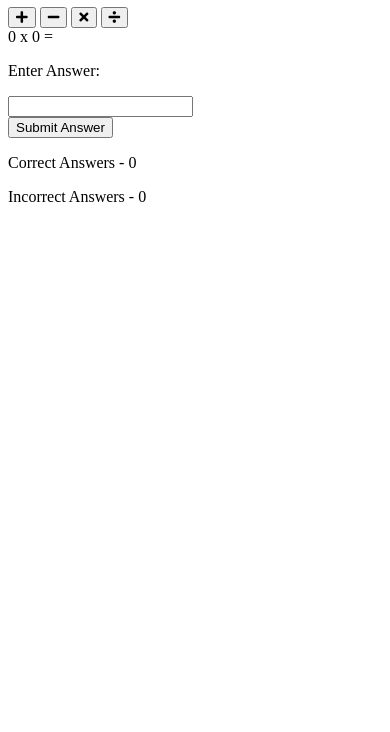
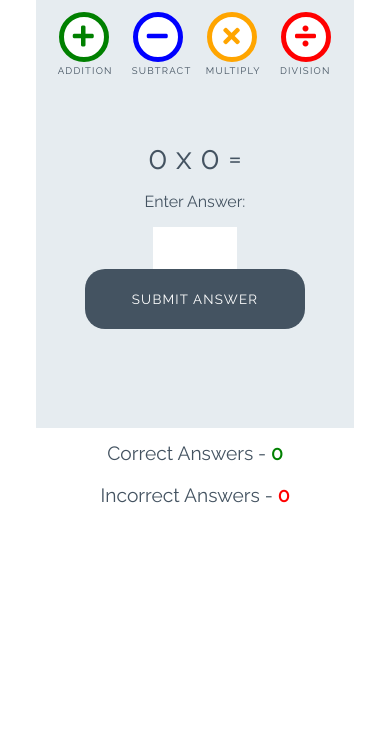
Before and after one commit to Clarkey164/love-maths, a plain HTML site: page index.html in a window 390 px wide. Shown: the part 112-844 px from the top of the page. Drawn offline with Linux system fonts and the light colour scheme.

Commit message:
initial css styles added for game

```diff
--- a/assets/css/style.css
+++ b/assets/css/style.css
@@ -0,0 +1,252 @@
+/* --------- Global style */
+
+body {
+    background-color: white;
+    font-family: "Raleway", sans-serif;
+    color: #445361;
+    text-align: center;
+}
+
+/* --------- Heading */
+
+.heading {
+    text-align: center;
+    font-size: 2.5rem;
+}
+
+.logo {
+    height: 40px;
+    padding-right: 5px;
+}
+
+/* --------- Game layout */
+
+.game-area {
+    background-color: #E6ECF0;
+    box-sizing: border-box;
+    width: 85%;
+    height: 65vh;
+    max-height: 450px;
+    max-width: 830px;
+    margin-left: auto;
+    margin-right: auto;
+    padding: 1%;
+}
+
+.question-area {
+    width: 50%;
+    font-size: 2rem;
+    margin: auto;
+    padding: 50px 0;
+}
+
+.question-area span {
+    padding: 0 15px;
+}
+
+.score-area {
+    margin: 5px auto;
+    width: 60%;
+    font-size: 1.2rem;
+}
+
+.controls-area {
+    width: 85%;
+    margin: 30px auto;
+}
+
+#score {
+    color: green;
+    font-weight: bold;
+}
+
+#incorrect {
+    color: red;
+    font-weight: bold;
+}
+
+.answer-message {
+    display: none;
+    font-size: 1rem;
+}
+
+#answer-box {
+    border: none;
+    color: #445361;
+    display: inline-block;
+    height: 40px;
+    width: 80px;
+    font-size: 1.2rem;
+}
+
+.scores {
+    display: inline-block;
+    padding: 25px;
+}
+
+/* --------- Buttons */
+
+.btn {
+    width: 220px;
+    height: 60px;
+    font-family: "Raleway", sans-serif;
+    text-transform: uppercase;
+    letter-spacing: 1.2px;
+    color: white;
+}
+
+.btn:focus {
+    outline: none;
+}
+
+.btn-big {
+    padding-top: 10px;
+    border-radius: 50%;
+    background-color: white;
+    border: 10px solid;
+    width: 100px;
+    height: 100px;
+    font-size: 3.2rem;
+    margin: 0 30px;
+    transition: all 0.5s;
+}
+
+.btn-big::after {
+    content: attr(data-type);
+    font-size: 1rem;
+    color: #445361;
+    position: relative;
+    left: -0.5rem;
+}
+
+.btn-blue {
+    border-color: blue;
+    color: blue;
+}
+
+.btn-blue:active,
+.btn-blue:hover {
+    background-color: darkblue;
+    color: white;
+}
+
+.btn-orange {
+    border-color: orange;
+    color: orange;
+}
+
+.btn-orange:active,
+.btn-orange:hover {
+    background-color: darkorange;
+    color: white;
+}
+
+.btn-red {
+    border-color: red;
+    color: red;
+}
+
+.btn-red:active,
+.btn-red:hover {
+    background-color: darkred;
+    color: white;
+}
+
+.btn-green {
+    border-color: green;
+    color: green;
+}
+
+.btn-green:active,
+.btn-green:hover {
+    background-color: darkgreen;
+    color: white;
+}
+
+.btn-gray {
+    margin-top: 25px;
+    background-color: #445361;
+    border: 1px transparent;
+    border-radius: 20px;
+}
+
+.btn-gray:active,
+.btn-gray:hover {
+    background-color: #0d1013;
+}
+
+/* --------- Media queries */
+
+@media (max-width: 414px) {
+    .controls-area {
+        width: 100%;
+    }
+
+    .btn-big {
+        margin: 0 10px;
+        padding: 5px;
+        border: 5px solid;
+        width: 50px;
+        height: 50px;
+        font-size: 1.5rem;
+    }
+
+    .btn-big::after {
+        font-size: 0.6rem;
+        left: -0.7rem;
+    }
+
+    .question-area {
+        padding: 10% 0;
+        width: 100%;
+    }
+
+    .question-area span {
+        padding: 0;
+    }
+
+    .answer-message {
+        display: block;
+    }
+
+    #answer-box {
+        display: block;
+        margin: 0 auto;
+    }
+    .btn-gray {
+        margin-top: 0;
+    }
+
+    .score-area {
+        width: 100%;
+    }
+
+    .scores {
+        margin: 0.5em auto;
+        display: block;
+        padding: 5px;
+    }
+
+    .heading {
+        font-size: 2rem;
+    }
+}
+
+@media (max-width: 320px) {
+    .game-area {
+        height: 70vh;
+    }
+
+    .controls-area {
+        width: 75%;
+        margin: 10px auto;
+    }
+
+    .btn-big {
+        margin: 10px 10px;
+    }
+    .question-area {
+        padding: 10px 0;
+    }
+
+}
--- a/index.html
+++ b/index.html
@@ -21,16 +21,16 @@
 
     <div class="game-area">
         <div class="controls-area">
-            <button class="btn btn-big btn-green">
+            <button data-type="addition" class="btn btn-big btn-green">
                 <i class="fas fa-plus"></i>
             </button>
-            <button class="btn btn-big btn-blue">
+            <button data-type="subtract" class="btn btn-big btn-blue">
                 <i class="fas fa-minus"></i>
             </button>
-            <button class="btn btn-big btn-orange">
+            <button data-type="multiply" class="btn btn-big btn-orange">
                 <i class="fas fa-times"></i>
             </button>
-            <button class="btn btn-big btn-red">
+            <button data-type="division" class="btn btn-big btn-red">
                 <i class="fas fa-divide"></i>
             </button>
         </div>
@@ -43,7 +43,7 @@
                 <p class="answer-message">Enter Answer:</p>
                 <input type="number" id="answer-box">
             </div>
-            <button class="btn btn-gray" id="submit">Submit Answer</button>
+            <button data-type="submit" class="btn btn-gray" id="submit">Submit Answer</button>
         </div>
     </div>
 
```
